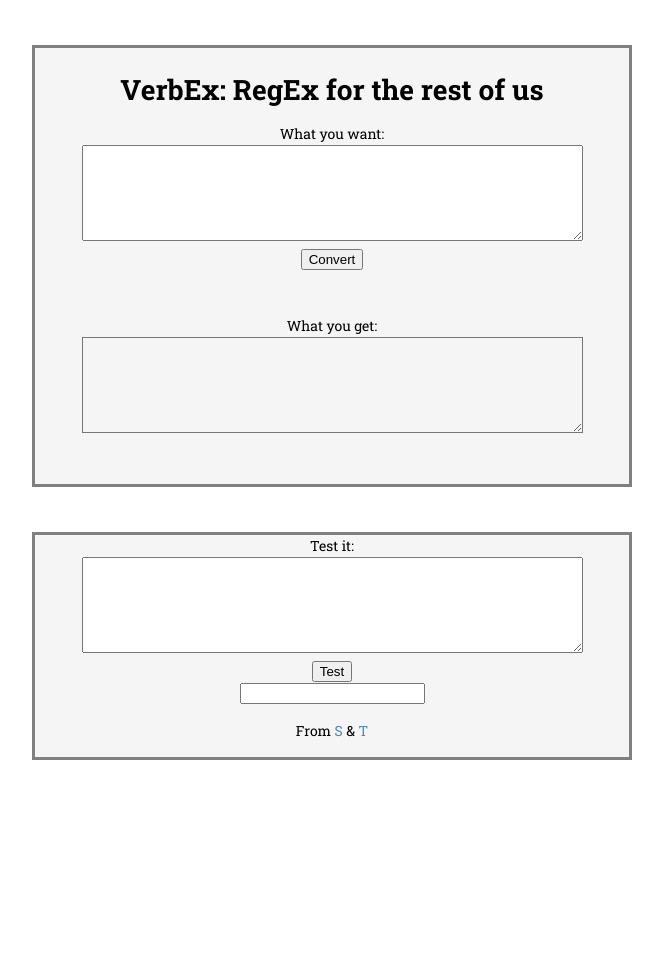
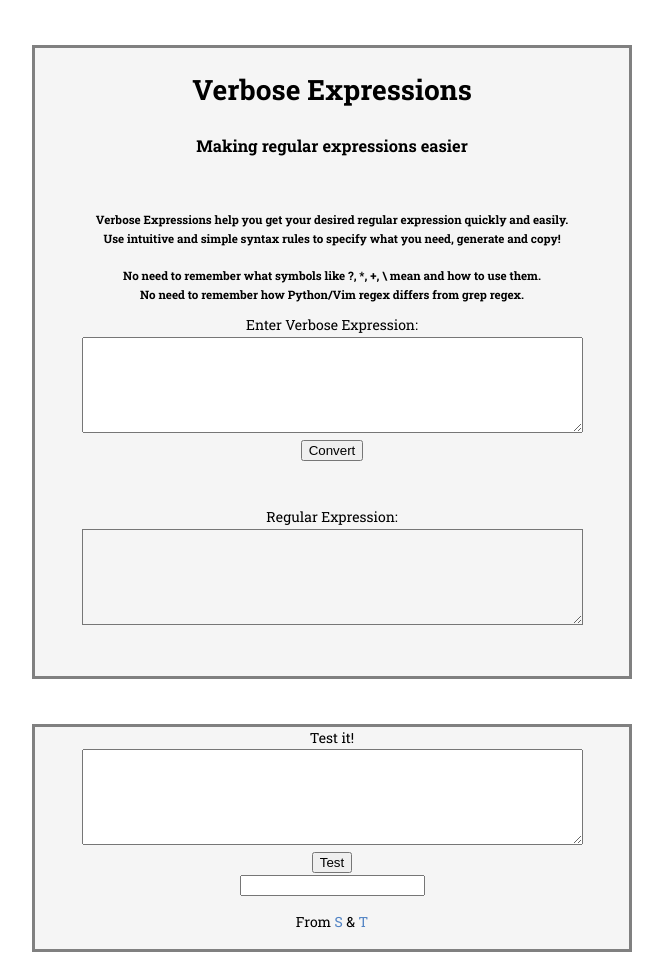
Before and after one commit to flukeskywalker/verbex, a plain HTML site: page verbex.html in a window 1280 px wide. Shown: the whole page, without its empty margins (308-971 px from the left). Before the commit the page ends 800 px from the top, so only its background shows below. Drawn offline with Linux system fonts and the light colour scheme.

Commit message:
More informative UI

```diff
--- a/verbex.html
+++ b/verbex.html
@@ -10,7 +10,7 @@ Nihat Engin Toklu (github.com/engintoklu)
     <head>
         <meta charset="UTF-8">
         <meta name="viewport" content="width=device-width, initial-scale=1.0, user-scalable=yes">
-        <title>VerbEx</title>
+        <title>Verbose Expressions</title>
         <script src="verbex.js"></script>
     </head>
 
@@ -19,11 +19,21 @@ Nihat Engin Toklu (github.com/engintoklu)
         <link rel="stylesheet" type="text/css" href="verbex.css" /></p>
         <div class="page-part1">
             <div class="main-title">
-                <h1>VerbEx: RegEx for the rest of us</h1>
+                <h1>Verbose Expressions</h1>
+                <h3>Making regular expressions easier</h3><br>
+                <h5>Verbose Expressions help you get your desired regular
+                    expression quickly and easily.<br>
+                    Use intuitive and simple syntax rules to
+                    specify what you need, generate and copy!<br>
+                    <br>
+                    No need to remember what symbols like ?, *, +, \ mean and
+                    how to use them. <br>
+                    No need to
+                    remember how Python/Vim regex differs from grep regex.</h5>
             </div>
             <form name="form1" class="main-form">
                 <div class="main-text">
-                    What you want:<br>
+                    Enter Verbose Expression:<br>
                     <textarea name="area1" rows="6" cols="60"></textarea><br>
                 </div>
                 <div class="submit-button">
@@ -33,7 +43,7 @@ Nihat Engin Toklu (github.com/engintoklu)
                 <br>
                 <br>
                 <div class="main-text-readonly">
-                    What you get:<br>
+                    Regular Expression:<br>
                     <textarea readonly name="area2" rows="6" cols="60" style="background-color:whitesmoke"></textarea><br>
                 </div>
                 <br>
@@ -45,7 +55,7 @@ Nihat Engin Toklu (github.com/engintoklu)
         <div class="page-part2">
             <form name="form2" class="main-form">
                 <div class="main-text">
-                    Test it:<br>
+                    Test it!<br>
                     <textarea name="area3" rows="6" cols="60"
                         ></textarea><br>
                     <div class="submit-button">
```
